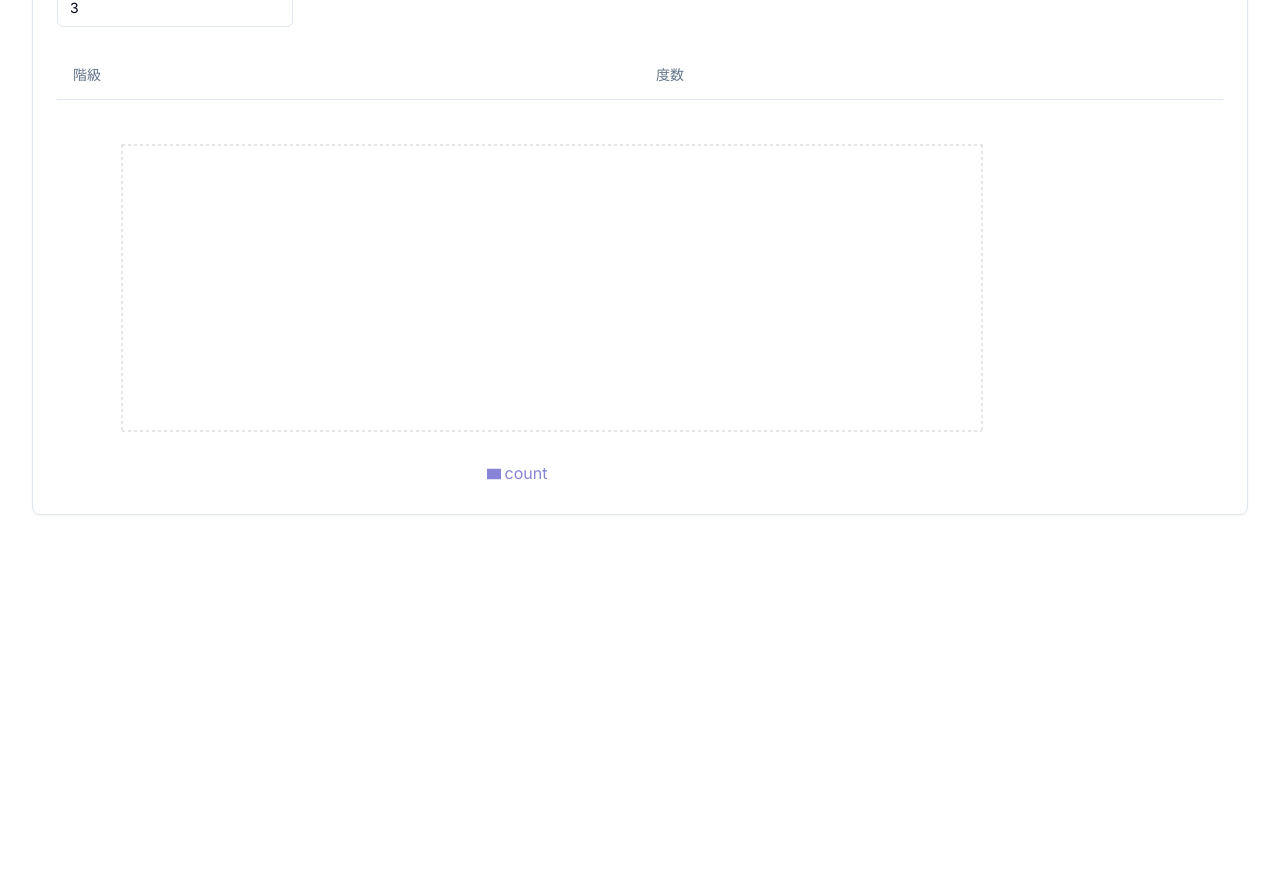
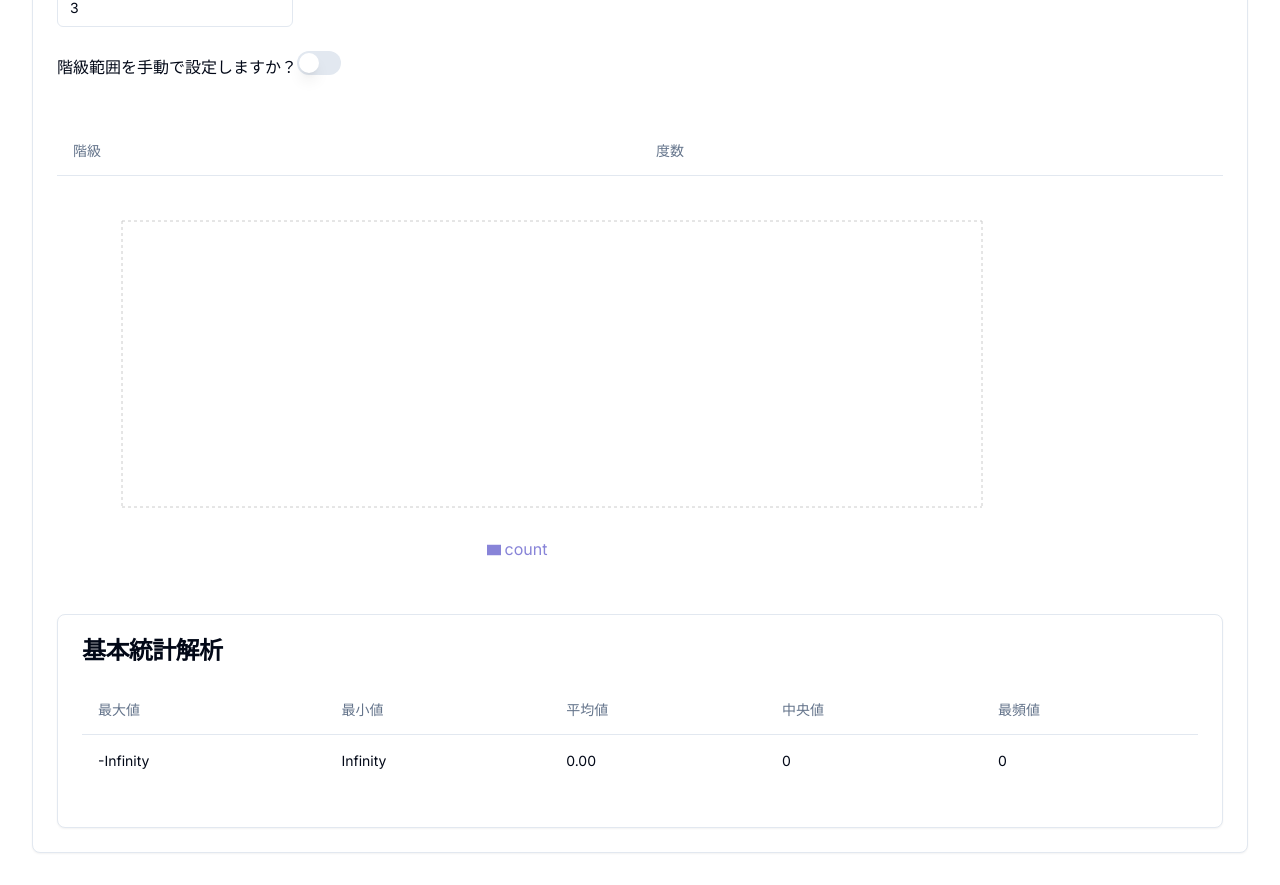
Before and after one commit to aueno/charts-generator, a Next.js app: page / in a window 1280 px wide. Shown: the part 560-1445 px from the top of the page. Before the commit the page ends 1107 px from the top, so only its background shows below. Built offline with nearby package versions, Linux system fonts and the light colour scheme.

Commit message:
fixed and add functions

```diff
--- a/src/app/components/ca.tsx
+++ b/src/app/components/ca.tsx
@@ -184,8 +184,8 @@ export default function ScatterPlot() {
                         <Table>
                             <TableHeader>
                                 <TableRow>
-                                    <TableHead>変量1</TableHead>
-                                    <TableHead>変量2</TableHead>
+                                    <TableHead>{xLabel}</TableHead>
+                                    <TableHead>{yLabel}</TableHead>
                                 </TableRow>
                             </TableHeader>
                             <TableBody>
--- a/src/app/components/histogram.tsx
+++ b/src/app/components/histogram.tsx
@@ -22,13 +22,30 @@ import {
     Tooltip,
     Legend,
     Bar,
- } from "recharts";
+    ReferenceLine,
+    Label,
+} from "recharts";
+
+import {
+    Card,
+    CardContent,
+    CardDescription,
+    CardHeader,
+    CardTitle,
+} from "@/components/ui/card"
+
+import { Switch } from "@/components/ui/switch";
 
 export default function Histogram() {
     const [textArea, setTextArea] = useState("");
     const [inputData, setInputData] = useState<number[]>([]);
     const [kaikyu, setKaikyu] = useState<number>(3);
     const [dosuu, setDosuu] = useState<{ count: number, range: string }[]>([]);
+    const [average, setAverage] = useState<number>(0);
+    const [median, setMedian] = useState<number>(0);
+    const [mode, setMode] = useState<number>(0);
+    const [classLimits, setClassLimits] = useState<number[]>([]);
+    const [showClassLimitForm, setShowClassLimitForm] = useState(false);
 
     useEffect(() => {
         const newData = textArea
@@ -56,19 +73,57 @@ export default function Histogram() {
         }
         const max = Math.max(...inputData);
         const min = Math.min(...inputData);
-        const range = max - min;
-        const width = range / kaikyu;
+
+        // 階級の幅は自動または手動設定された上限値を使って計算
+        const limits = showClassLimitForm ? classLimits : Array.from({ length: kaikyu }, (_, i) => min + (max - min) / kaikyu * (i + 1));
+
         const dosuu = Array.from({ length: kaikyu }, (_, i) => {
-            const start = min + width * i;
-            const end = i === kaikyu - 1 ? max : min + width * (i + 1);
-            const count = inputData.filter((data) => i === kaikyu - 1 ? (start <= data && data <= end) : (start <= data && data < end)).length;
+            const start = i === 0 ? min : limits[i - 1];
+            const end = i === kaikyu - 1 ? max : limits[i];
+            const count = inputData.filter((data) => (i === kaikyu - 1 ? (start <= data && data <= end) : (start <= data && data < end))).length;
             return {
                 count,
                 range: `${start.toFixed(1)}以上${i === kaikyu - 1 ? `${end.toFixed(1)}以下` : `${end.toFixed(1)}未満`}`
             };
         });
         setDosuu(dosuu);
-    }, [inputData, kaikyu]);
+
+        const average = inputData.reduce((acc, cur) => acc + cur, 0) / inputData.length;
+        setAverage(average);
+
+        const sortedData = inputData.sort((a, b) => a - b);
+        const mid = Math.floor(sortedData.length / 2);
+        const median = sortedData.length % 2 === 0 ? (sortedData[mid - 1] + sortedData[mid]) / 2 : sortedData[mid];
+        setMedian(median);
+
+        // 最頻値
+        const mode = inputData.reduce((acc, cur) => {
+            acc[cur] = (acc[cur] || 0) + 1;
+            return acc;
+        }, {} as Record<number, number>);
+        const maxCount = Math.max(...Object.values(mode));
+        const modeData = Object.entries(mode).find(([_, count]) => count === maxCount);
+        setMode(Number(modeData?.[0]) || 0);
+    }, [inputData, kaikyu, classLimits, showClassLimitForm]);
+
+    const handleClassLimitChange = (index: number, value: number) => {
+        const newLimits = [...classLimits];
+        newLimits[index] = value;
+        setClassLimits(newLimits);
+    };
+
+    // リファレンスライン軸ラベル判定関数
+    const getRangeLabel = (value: number) => {
+        const range = dosuu.find((data) => {
+            const [start, end] = data.range.split("以上");
+            if (end.includes("以下")) {
+                return Number(start) <= value && value <= Number(end.replace("以下", ""));
+            } else {
+                return Number(start) <= value && value < Number(end.replace("未満", ""));
+            }
+        });
+        return range ? range.range : 0;
+    };
 
     return (
         <>
@@ -110,6 +165,30 @@ export default function Histogram() {
             </div>
             <br />
             <div>
+                <label>階級範囲を手動で設定しますか？</label>
+                <Switch
+                    checked={showClassLimitForm}
+                    onCheckedChange={setShowClassLimitForm}
+                />
+            </div>
+            <br />
+            {showClassLimitForm && (
+                <div>
+                    <label>各階級の上限値</label>
+                    {Array.from({ length: kaikyu }, (_, i) => (
+                        <Input
+                            key={i}
+                            className="w-90 mb-2"
+                            type="number"
+                            value={classLimits[i] || ''}
+                            onChange={(e) => handleClassLimitChange(i, Number(e.target.value))}
+                            placeholder={`階級${i + 1}の上限`}
+                        />
+                    ))}
+                </div>
+            )}
+            <br />
+            <div>
                 <Table>
                     <TableCaption></TableCaption>
                     <TableHeader>
@@ -137,8 +216,42 @@ export default function Histogram() {
                     <Tooltip />
                     <Legend />
                     <Bar dataKey="count" fill="#8884d8" />
+
+                    {/* Determine the ranges for average and median */}
+                    <ReferenceLine x={getRangeLabel(average)} stroke="" label={<Label value={`平均値: ${average.toFixed(2)}`} position="right" fill="blue" />} />
+                    <ReferenceLine x={getRangeLabel(median)} stroke="" label={<Label value={`中央値: ${median}`} position="left" fill="blue" />} />
                 </BarChart>
             </div>
+            <br />
+            <p> &nbsp; </p>
+            <Card>
+                <CardHeader>
+                    <CardTitle>基本統計解析</CardTitle>
+                </CardHeader>
+                <CardContent className="relative">
+                    <Table>
+                        <TableCaption></TableCaption>
+                        <TableHeader>
+                            <TableRow>
+                                <TableHead>最大値</TableHead>
+                                <TableHead>最小値</TableHead>
+                                <TableHead>平均値</TableHead>
+                                <TableHead>中央値</TableHead>
+                                <TableHead>最頻値</TableHead>
+                            </TableRow>
+                        </TableHeader>
+                        <TableBody>
+                            <TableRow>
+                                <TableCell>{Math.max(...inputData)}</TableCell>
+                                <TableCell>{Math.min(...inputData)}</TableCell>
+                                <TableCell>{average.toFixed(2)}</TableCell>
+                                <TableCell>{median}</TableCell>
+                                <TableCell>{mode}</TableCell>
+                            </TableRow>
+                        </TableBody>
+                    </Table>
+                </CardContent>
+            </Card>
         </>
     );
 }
--- a/src/app/page.tsx
+++ b/src/app/page.tsx
@@ -60,10 +60,10 @@ export default function DashboardPage() {
                     <Tabs defaultValue="Histogram" className="space-y-4">
                         <TabsList>
                             <TabsTrigger value="Histogram">
-                            Histogram
+                            ヒストグラム作成
                             </TabsTrigger>
                             <TabsTrigger value="Ca">
-                                Correlation analysis
+                             相関分析
                             </TabsTrigger>
                         </TabsList>
                         <TabsContent value="Histogram" className="space-y-4">
```
